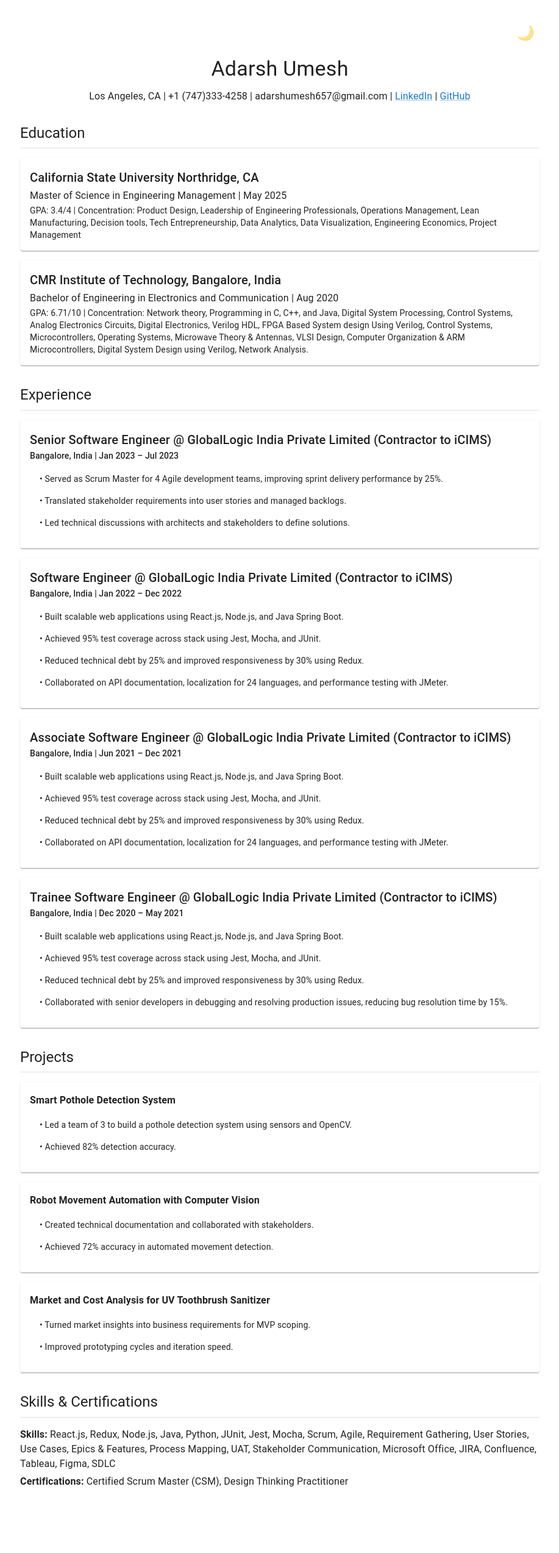
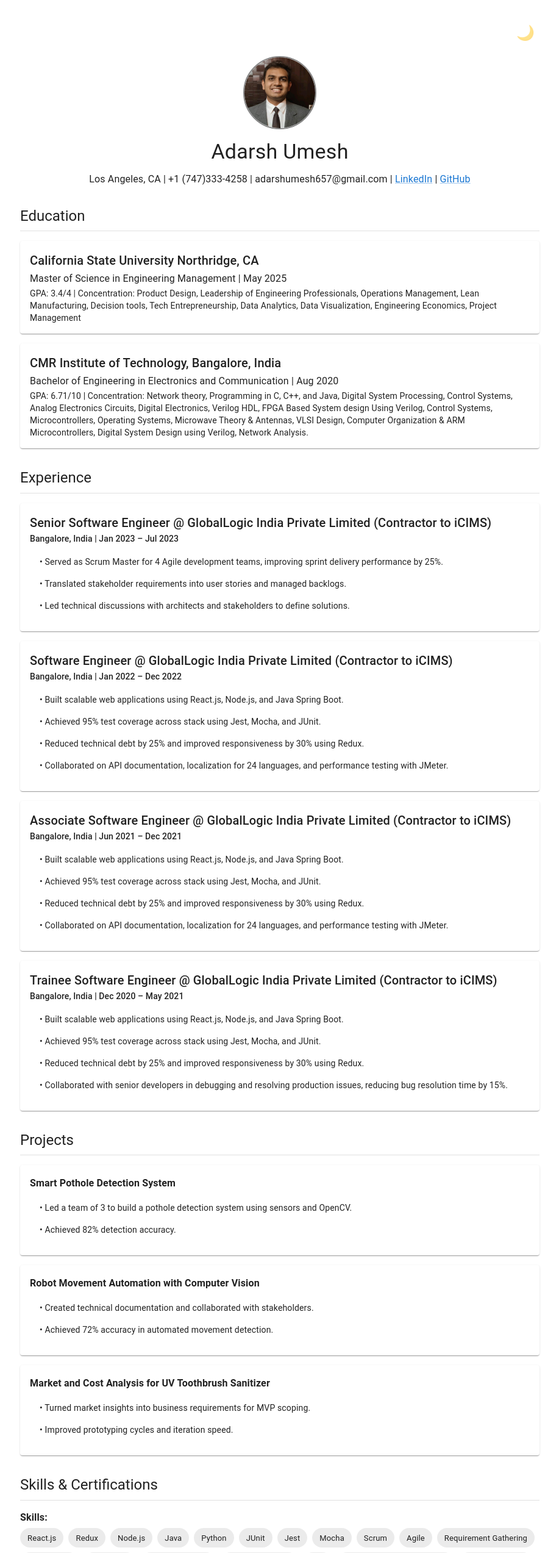
Before and after one commit to adarshumesh5/Resume, a React (Create React App) app in the folder resume/: page / in a window 1280 px wide. Shown: the top 2546 px of the page at 61% size, without its empty margins (181-1098 px from the left). Before the commit the page ends 2505 px from the top, so only its background shows below. Built offline with nearby package versions, Linux system fonts and the light colour scheme.

Commit message:
added profile picute and hover effects

```diff
--- a/resume/src/App.js
+++ b/resume/src/App.js
@@ -20,11 +20,25 @@ function App() {
         </IconButton>
       </Box>
 
+      <Box display="flex" justifyContent="center" mb={2}>
+        <img
+          src="/profile.jpg"
+          alt="Adarsh Umesh"
+          style={{
+            width: 120,
+            height: 120,
+            borderRadius: "50%",
+            border: "2px solid #888",
+            objectFit: "cover"
+          }}
+        />
+      </Box>
+
       <Typography variant="h4" gutterBottom align="center">
         Adarsh Umesh
       </Typography>
       <Typography variant="body1" align="center" gutterBottom>
-        Los Angeles, CA | +1 (747)333-4258 | adarshumesh657@gmail.com | {" "}
+        Los Angeles, CA | +1 (747)333-4258 | adarshumesh657@gmail.com |{" "}
         <Link href="https://www.linkedin.com/in/adarsh-umesh/" target="_blank" rel="noopener">
           LinkedIn
         </Link>{" "} | {" "}
--- a/resume/src/Education.js
+++ b/resume/src/Education.js
@@ -6,7 +6,17 @@ const Education = () => (
     <Typography variant="h5" gutterBottom>Education</Typography>
     <Divider sx={{ mb: 2 }} />
 
-    <Paper sx={{ p: 2, mb: 2 }}>
+    <Paper
+      sx={{
+        p: 2,
+        mb: 2,
+        transition: 'transform 0.3s ease, box-shadow 0.3s ease',
+        '&:hover': {
+          transform: 'scale(1.2)',
+          boxShadow: 4
+        }
+      }}
+    >
       <Typography variant="h6">California State University Northridge, CA</Typography>
       <Typography variant="subtitle1">Master of Science in Engineering Management | May 2025</Typography>
       <Typography variant="body2">
@@ -14,7 +24,16 @@ const Education = () => (
       </Typography>
     </Paper>
 
-    <Paper sx={{ p: 2 }}>
+    <Paper
+      sx={{
+        p: 2,
+        transition: 'transform 0.3s ease, box-shadow 0.3s ease',
+        '&:hover': {
+          transform: 'scale(1.2)',
+          boxShadow: 4
+        }
+      }}
+    >
       <Typography variant="h6">CMR Institute of Technology, Bangalore, India</Typography>
       <Typography variant="subtitle1">Bachelor of Engineering in Electronics and Communication | Aug 2020</Typography>
       <Typography variant="body2">
--- a/resume/src/Projects.js
+++ b/resume/src/Projects.js
@@ -33,7 +33,17 @@ const Projects = () => (
 );
 
 const ProjectEntry = ({ title, bullets }) => (
-  <Paper sx={{ p: 2, mb: 2 }}>
+  <Paper
+    sx={{
+      p: 2,
+      mb: 2,
+      transition: 'transform 0.3s ease, box-shadow 0.3s ease',
+      '&:hover': {
+        transform: 'scale(1.2)',
+        boxShadow: 4
+      }
+    }}
+  >
     <Typography variant="subtitle1"><strong>{title}</strong></Typography>
     <List dense>
       {bullets.map((bullet, index) => (
--- a/resume/src/Skills.js
+++ b/resume/src/Skills.js
@@ -1,19 +1,44 @@
 import React from "react";
-import { Typography, Divider, Box } from "@mui/material";
+import { Typography, Divider, Box, Chip } from "@mui/material";
 
-const Skills = () => (
+const Skills = () => {
+  const skillList = [
+    "React.js", "Redux", "Node.js", "Java", "Python", "JUnit", "Jest", "Mocha",
+    "Scrum", "Agile", "Requirement Gathering", "User Stories", "Use Cases",
+    "Epics & Features", "Process Mapping", "UAT", "Stakeholder Communication",
+    "Microsoft Office", "JIRA", "Confluence", "Tableau", "Figma", "SDLC"
+  ];
+
+  return (
     <Box my={4}>
       <Typography variant="h5" gutterBottom>Skills & Certifications</Typography>
       <Divider sx={{ mb: 2 }} />
 
-    <Typography variant="body1" gutterBottom>
-      <strong>Skills:</strong> React.js, Redux, Node.js, Java, Python, JUnit, Jest, Mocha, Scrum, Agile, Requirement Gathering, User Stories, Use Cases, Epics & Features, Process Mapping, UAT, Stakeholder Communication, Microsoft Office, JIRA, Confluence, Tableau, Figma, SDLC
-    </Typography>
+      <Typography variant="body1" gutterBottom><strong>Skills:</strong></Typography>
+      <Box display="flex" flexWrap="wrap" gap={1}>
+        {skillList.map((skill, index) => (
+          <Box
+            key={index}
+            sx={{
+              transition: 'transform 0.3s ease, box-shadow 0.3s ease',
+              '&:hover': {
+                transform: 'scale(1.1)',
+                boxShadow: 3
+              }
+            }}
+          >
+            <Chip label={skill} />
+          </Box>
+        ))}
+      </Box>
 
+      <Box mt={3}>
         <Typography variant="body1">
           <strong>Certifications:</strong> Certified Scrum Master (CSM), Design Thinking Practitioner
         </Typography>
       </Box>
+    </Box>
   );
+};
 
 export default Skills;
--- a/resume/src/WorkExperience.js
+++ b/resume/src/WorkExperience.js
@@ -30,7 +30,8 @@ const WorkExperience = () => (
         "Collaborated on API documentation, localization for 24 languages, and performance testing with JMeter."
       ]}
     />
-       <ExperienceEntry
+
+    <ExperienceEntry
       title="Associate Software Engineer"
       company="GlobalLogic India Private Limited (Contractor to iCIMS)"
       location="Bangalore, India"
@@ -42,7 +43,8 @@ const WorkExperience = () => (
         "Collaborated on API documentation, localization for 24 languages, and performance testing with JMeter."
       ]}
     />
-       <ExperienceEntry
+
+    <ExperienceEntry
       title="Trainee Software Engineer"
       company="GlobalLogic India Private Limited (Contractor to iCIMS)"
       location="Bangalore, India"
@@ -58,7 +60,17 @@ const WorkExperience = () => (
 );
 
 const ExperienceEntry = ({ title, company, location, date, bullets }) => (
-  <Paper sx={{ p: 2, mb: 2 }}>
+  <Paper
+    sx={{
+      p: 2,
+      mb: 2,
+      transition: 'transform 0.3s ease, box-shadow 0.3s ease',
+      '&:hover': {
+        transform: 'scale(1.2)',
+        boxShadow: 4
+      }
+    }}
+  >
     <Typography variant="h6">{title} @ {company}</Typography>
     <Typography variant="subtitle2">{location} | {date}</Typography>
     <List dense>
```
Also changed, not shown: resume/public/profile.jpg (added). Lines whose indentation alone changed are shown as unchanged.
